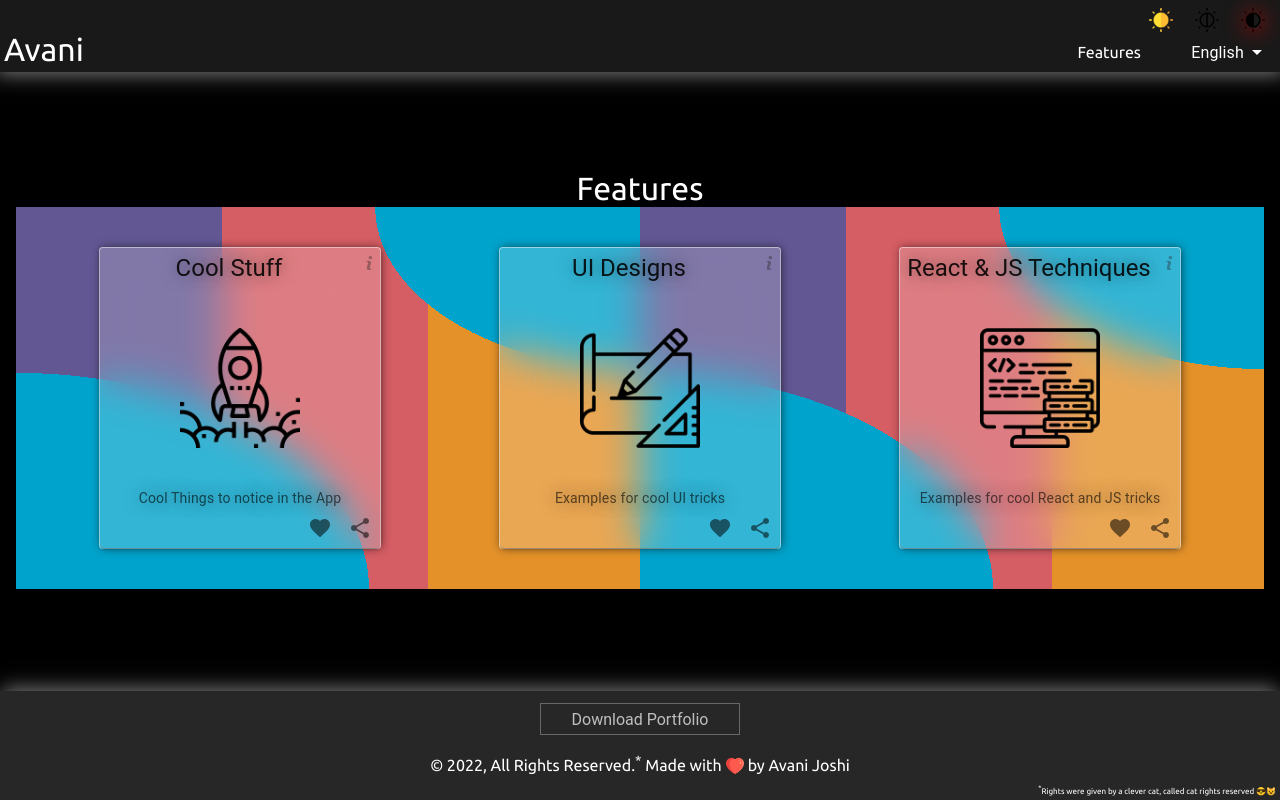
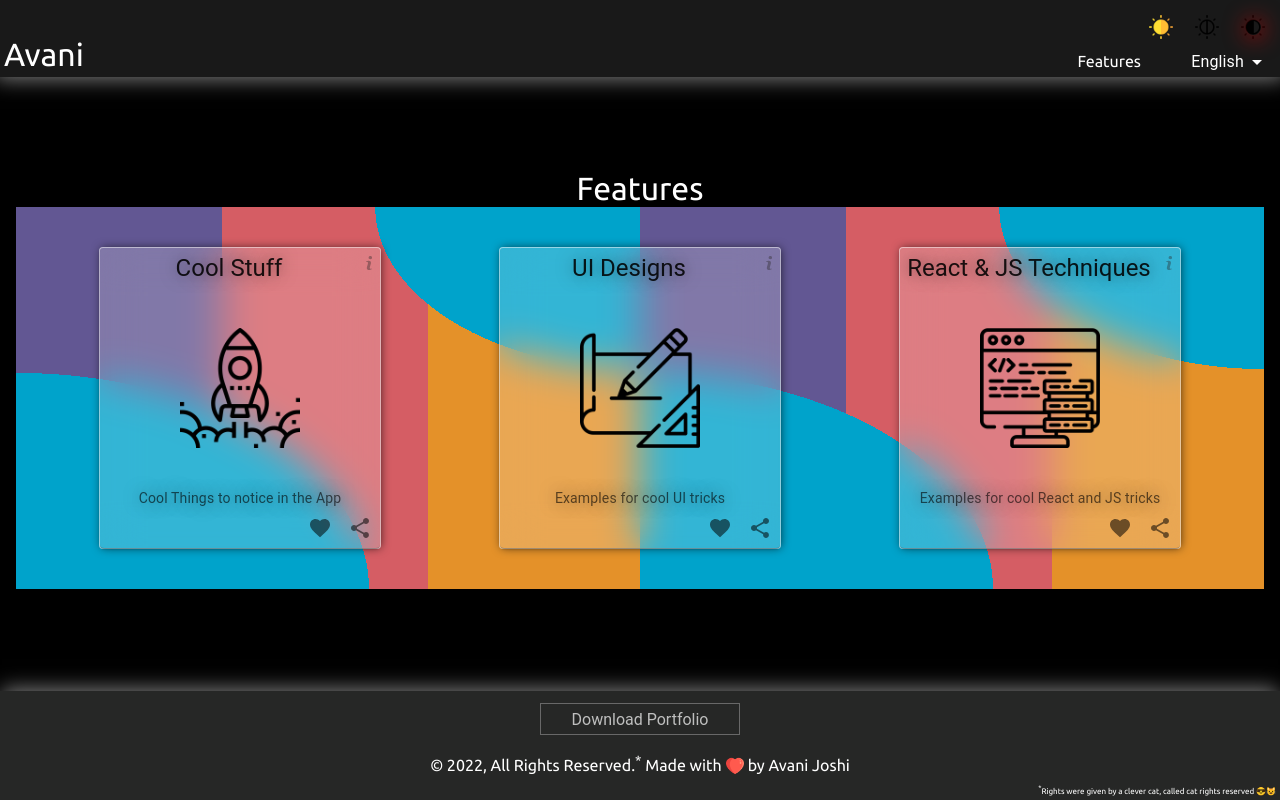
Before and after one commit to avaniklsjoshi/mama-repo, a React (Create React App) app in the folder apps/frontend-joshi/: page /features in a window 1280 px wide. Built offline with nearby package versions, Linux system fonts and the light colour scheme.

Commit message:
frontend-joshi: missing typescript added

```diff
--- a/apps/frontend-joshi/src/Assets/SVG/Github.tsx
+++ b/apps/frontend-joshi/src/Assets/SVG/Github.tsx
@@ -1,6 +1,6 @@
-import React from "react";
+import { ISVG } from "./types";
 
-export const Github = (props: any) => {
+export const Github = (props: ISVG) => {
   const { width = "24px", height = "24px" } = props;
   return (
     <svg
--- a/apps/frontend-joshi/src/Assets/SVG/Gitlab.tsx
+++ b/apps/frontend-joshi/src/Assets/SVG/Gitlab.tsx
@@ -1,6 +1,6 @@
-import React from "react";
+import { ISVG } from "./types";
 
-export const Gitlab = (props: any) => {
+export const Gitlab = (props: ISVG) => {
   const { width = "24px", height = "24px" } = props;
   return (
     <svg
--- a/apps/frontend-joshi/src/Assets/SVG/LinkedIn.tsx
+++ b/apps/frontend-joshi/src/Assets/SVG/LinkedIn.tsx
@@ -1,6 +1,6 @@
-import React from "react";
+import { ISVG } from "./types";
 
-export const LinkedIn = (props: any) => {
+export const LinkedIn = (props: ISVG) => {
   const { width = "24px", height = "24px" } = props;
   return (
     <svg
--- a/apps/frontend-joshi/src/Assets/SVG/Share.tsx
+++ b/apps/frontend-joshi/src/Assets/SVG/Share.tsx
@@ -1,6 +1,6 @@
-import React from "react";
+import { ISVG } from "./types";
 
-export const Share = (props: any) => {
+export const Share = (props: ISVG) => {
   const { width = "24px", height = "24px" } = props;
   return (
     <svg
--- a/apps/frontend-joshi/src/Assets/SVG/Twitter.tsx
+++ b/apps/frontend-joshi/src/Assets/SVG/Twitter.tsx
@@ -1,6 +1,6 @@
-import React from "react";
+import { ISVG } from "./types";
 
-export const Twitter = (props: any) => {
+export const Twitter = (props: ISVG) => {
   const { width = "24px", height = "24px" } = props;
   return (
     <svg
--- a/apps/frontend-joshi/src/Assets/SVG/infoIcon.tsx
+++ b/apps/frontend-joshi/src/Assets/SVG/infoIcon.tsx
@@ -1,6 +1,6 @@
-import React from "react";
+import { ISVG } from "./types";
 
-export const InfoIcon = (props: any) => {
+export const InfoIcon = (props: ISVG) => {
   const { width = "14px", height = "14px" } = props;
   return (
     <svg
--- /dev/null
+++ b/apps/frontend-joshi/src/Assets/SVG/types.d.ts
@@ -0,0 +1,5 @@
+export interface ISVG {
+  width?: string;
+  height?: string;
+  className?: string;
+}
--- a/apps/frontend-joshi/src/Components/Header/header.scss
+++ b/apps/frontend-joshi/src/Components/Header/header.scss
@@ -23,7 +23,7 @@
   div {
     color: inherit;
     margin-left: auto;
-    max-height: 32px;
+    padding: 0px;
   }
   svg {
     color: inherit;
--- a/apps/frontend-joshi/src/Components/Header/header.tsx
+++ b/apps/frontend-joshi/src/Components/Header/header.tsx
@@ -24,16 +24,14 @@ export default function Header() {
           {t("avani")}
         </div>
         <div className="header-accessibilities">
-          <div>
-            <ThemePicker />
-          </div>
+          <ThemePicker />
           <div className="feature-language">
             <div
               className="header-navigator"
               onClick={navigateToFeatures}
               aria-hidden="true"
             >
-              {t(ROUTES_NAME_KEY.FEATURES)}
+              {t("featuresRoute")}
             </div>
             <div className="header-lang-picker">
               <LanguagePicker />
--- a/apps/frontend-joshi/src/Components/Views/FeaturesPage/cards.tsx
+++ b/apps/frontend-joshi/src/Components/Views/FeaturesPage/cards.tsx
@@ -19,19 +19,19 @@ export default function Cards() {
   const navigate = useNavigate();
   const { t } = useTranslation();
 
-  const handleLike = (e: any) => {
+  const handleLike = (e: React.SyntheticEvent) => {
     e.stopPropagation();
     console.log("like clicked");
   };
-  const handleShare = (e: any) => {
+  const handleShare = (e: React.SyntheticEvent) => {
     e.stopPropagation();
     console.log("share clicked");
   };
-  const handleInfo = (e: any) => {
+  const handleInfo = (e: React.SyntheticEvent) => {
     e.stopPropagation();
     console.log("info clicked");
   };
-  const handleCard = (e: any, path: string) => {
+  const handleCard = (e: React.SyntheticEvent, path: string) => {
     navigate(path);
   };
 
```
